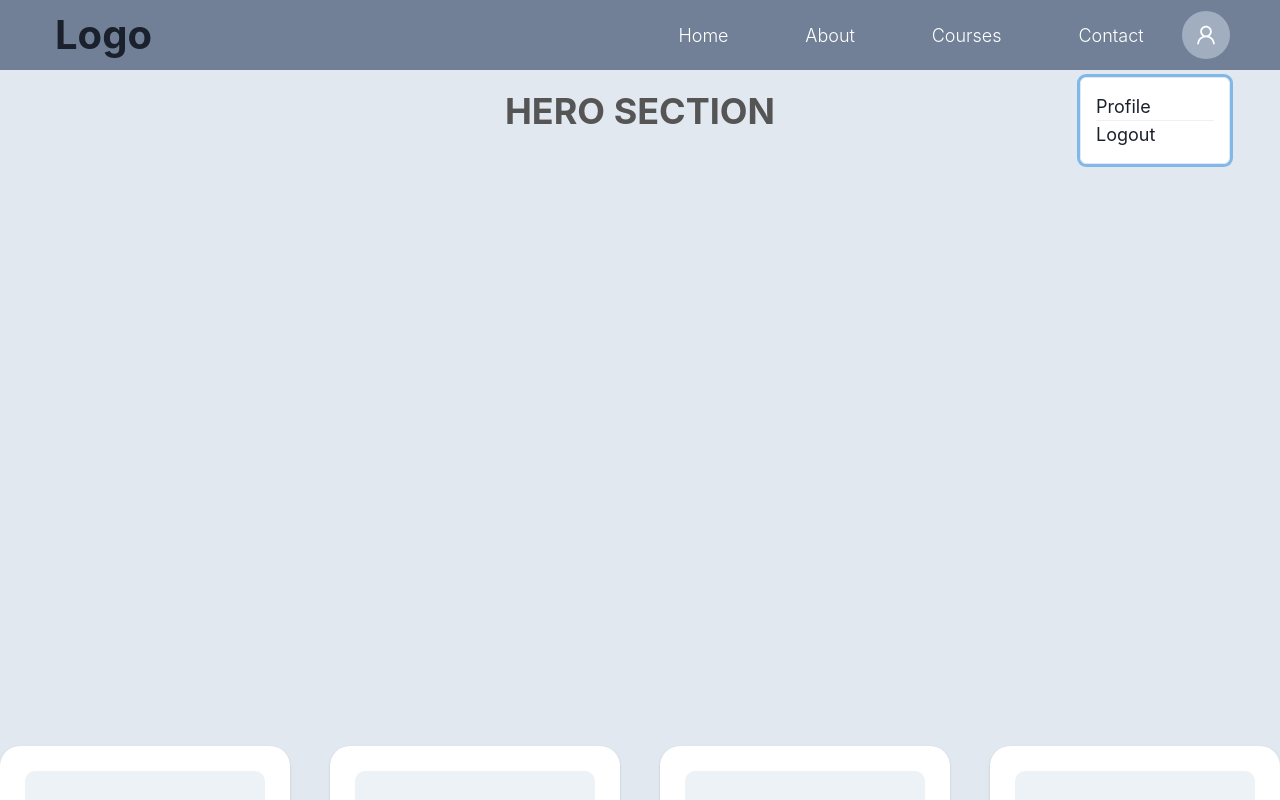
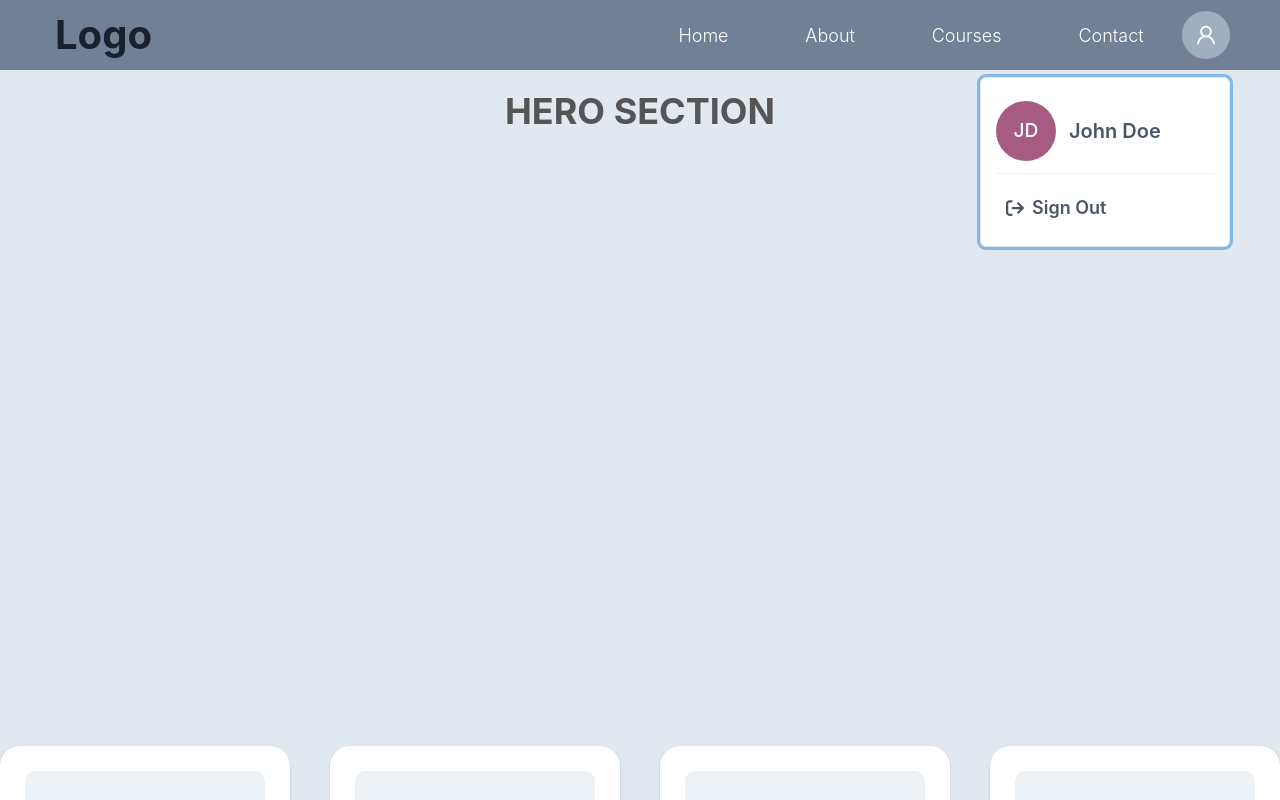
Before and after one commit to Sparsh47/SIH, a React (Create React App) app: page /landing in a window 1280 px wide. Both pictures are taken after a click on the element 1206 px from the left and 35 px from the top of the page. Shown: the top 800 px of the page. Built offline with nearby package versions, Linux system fonts and the light colour scheme.

Commit message:
Avatar changes

```diff
--- a/src/components/AvatarPopover.jsx
+++ b/src/components/AvatarPopover.jsx
@@ -3,12 +3,17 @@ import {
   Avatar,
   Flex,
   Button,
+  Link,
   Popover,
   PopoverContent,
   PopoverTrigger,
+  Text,
+  HStack,
   Divider,
 } from "@chakra-ui/react";
 import { AiOutlineUser } from "react-icons/ai";
+import { FontAwesomeIcon } from "@fortawesome/react-fontawesome";
+import { faSignOut } from "@fortawesome/free-solid-svg-icons";
 
 function AvatarPopover() {
   return (
@@ -19,25 +24,52 @@ function AvatarPopover() {
           _hover={{ cursor: "pointer" }}
         />
       </PopoverTrigger>
-      <PopoverContent maxW="150px" mr="50px" mt="10px">
+      <PopoverContent maxW="250px" mr="50px" mt="10px">
         <Flex display="flex" align="start" direction="column" p="15px">
-          <Button
-            variant="link"
-            __css={{ textDecoration: "none" }}
+          <Link
+            href="#"
             fontSize="lg"
             fontWeight="regular"
+            w="100%"
+            _hover={{ textDecor: "none" }}
+            mb="5px"
           >
-            Profile
-          </Button>
-          <Divider color="gray.700" textDecorationThickness="3px" />
-          <Button
-            variant="link"
-            __css={{ textDecoration: "none" }}
+            <HStack align="center" h="75px">
+              <Avatar
+                name="John Doe"
+                _hover={{ cursor: "pointer" }}
+                w="60px"
+                h="60px"
+              />
+              <Text
+                ml="5px"
+                fontWeight="semibold"
+                color="gray.600"
+                fontSize="20px"
+              >
+                John Doe
+              </Text>
+            </HStack>
+          </Link>
+          <Divider />
+          <Link
+            href="#"
             fontSize="lg"
             fontWeight="regular"
+            w="100%"
+            textAlign="left"
+            _hover={{ textDecor: "none", bg: "gray.100" }}
+            p="10px"
+            borderRadius="10px"
+            mt="10px"
           >
-            Logout
-          </Button>
+            <HStack align="center" color="gray.600">
+              <FontAwesomeIcon icon={faSignOut} fontWeight="100" />
+              <Text fontWeight="semibold" color="gray.600">
+                Sign Out
+              </Text>
+            </HStack>
+          </Link>
         </Flex>
       </PopoverContent>
     </Popover>
--- a/src/components/Footer.jsx
+++ b/src/components/Footer.jsx
@@ -26,9 +26,6 @@ const headingStyles = {
 function Footer() {
   return (
     <Flex w="100%" h="30vh" bg="gray.500" justify="center" color="white">
-      {/* <Heading py="20px" color="#f5f5f5" textAlign="center">
-        FOOTER
-      </Heading> */}
       <Flex w="80%" h="100%" align="center" justify="space-around" gap="20px">
         <Box w="45%" h="50%">
           <Heading sx={headingStyles}>About</Heading>
```
Also changed, not shown: src/components/Navbar.jsx (+1 -12 lines).
